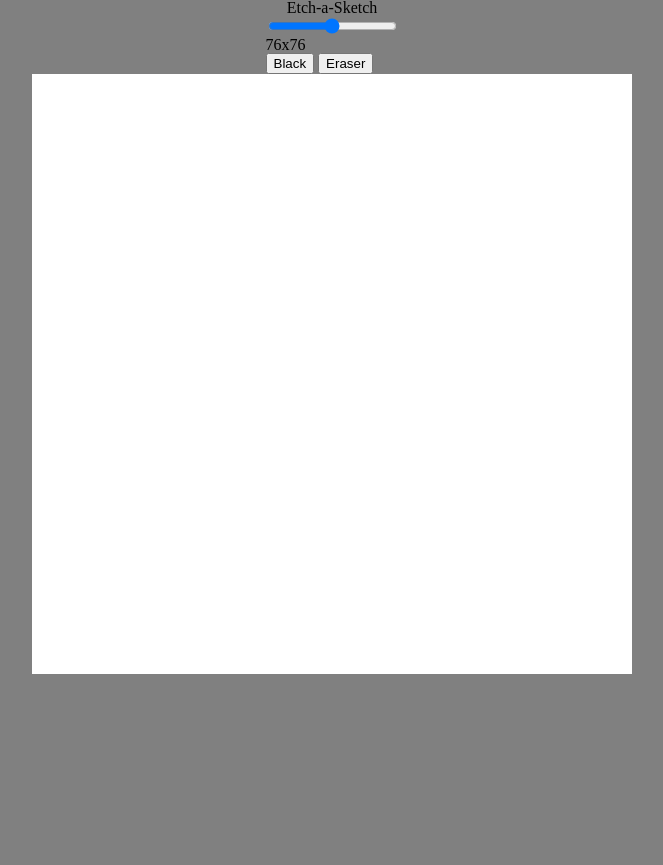
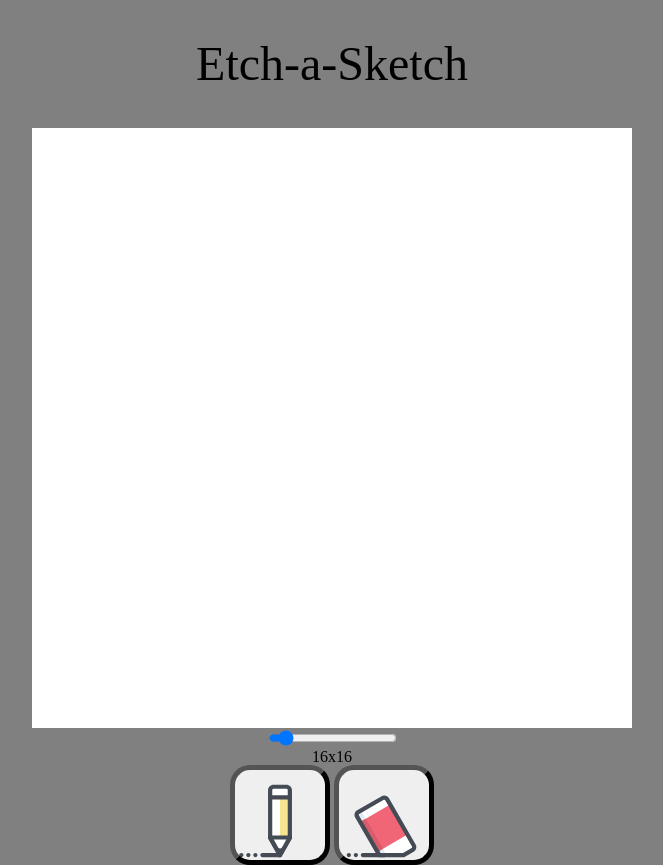
Before and after one commit to billyx86/etch-a-sketch, a plain HTML site: page index.html in a window 1280 px wide. Shown: the whole page, without its empty margins (308-971 px from the left). Before the commit the page ends 800 px from the top, so only its background shows below. Drawn offline with Linux system fonts and the light colour scheme.

Commit message:
Add button styling

```diff
--- a/index.html
+++ b/index.html
@@ -8,15 +8,17 @@
   </head>
   <body>
     <div class="flex-container">
-      <h1>Etch-a-Sketch</h1>
-      <div class="buttons">
-        <input id="modify-grid" type="range" min="2" max="150">
-        <p id="grid-size-text"></p>
-        <button onclick='chosenColor = "black"'>Black</button>
-        <button onclick='chosenColor = "white"'>Eraser</button>
+      <div class="upper-body">
+        <h1>Etch-a-Sketch</h1>
       </div>
       <div class="content">
         <div class="grid"></div>
+      </div>
+      <div class="buttons">
+        <input id="modify-grid" type="range" min="2" max="150" value="16">
+        <p id="grid-size-text"></p>
+        <button class="tool-button black" onclick='chosenColor = "black"'></button>
+        <button class="tool-button white" onclick='chosenColor = "white"'></button>
       </div>
     </div>
   </body>
--- a/script.js
+++ b/script.js
@@ -36,4 +36,4 @@
     }
 })
 
-makeRows(16, 16);
+makeRows(16);
--- a/style.css
+++ b/style.css
@@ -7,12 +7,41 @@
     background-color: gray;
 }
 
+.upper-body {
+    margin: 5vh;
+    font-size: 48px;
+}
+
 .flex-container {
     display: flex;
     flex-direction: column;
     justify-content: center;
     align-items: center;
+    text-align: center;
 }
+
+.tool-button {
+    border-width: thick;
+    border-color: black;
+    border-radius: 20%;
+    height: 100px;
+    width: 100px;
+    background-size: cover;
+}
+
+.tool-button:active {
+    background-color: white;
+}
+
+
+.black {
+    background-image: url(icons8-crayon.svg);
+}
+
+.white {
+    background-image: url(icons8-erase.svg);
+}
+
 
 .grid {
     display: grid;
```
Also changed, not shown: icons8-crayon.svg (added), icons8-erase.svg (added).
